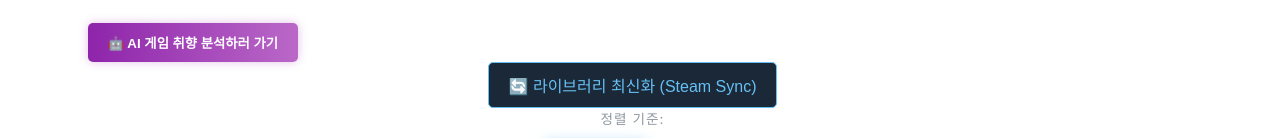
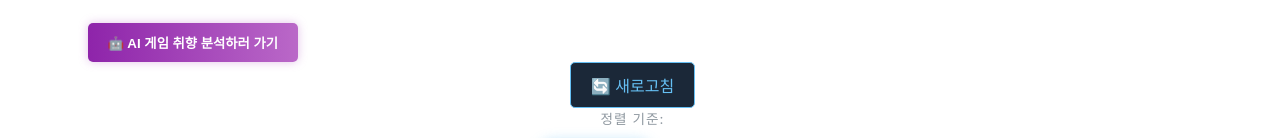
Before and after one commit to ssafyswh/steam-ecyce, a Vue app in the folder FrontEnd/: page /profile in a window 1280 px wide. Shown: the part 173-311 px from the top of the page. Built offline with nearby package versions, Linux system fonts and the light colour scheme; no server answers.

Commit message:
[fix] logout link fix 로그아웃 이후 무조건 메인으로 가는거 고침

```diff
--- a/FrontEnd/src/App.vue
+++ b/FrontEnd/src/App.vue
@@ -52,7 +52,7 @@ onMounted(() => {
 
 const handleLogout = () => {
   authStore.logout();
-  router.push('/');
+  // router.push('/');
 };
 
 // 프로필 페이지로 이동
--- a/FrontEnd/src/views/ProfileView.vue
+++ b/FrontEnd/src/views/ProfileView.vue
@@ -10,7 +10,7 @@
 
     <div class="controls">
       <button @click="syncLibrary" :disabled="isLoading" class="sync-btn">
-        {{ isLoading ? '스팀과 동기화 중...' : '🔄 라이브러리 최신화 (Steam Sync)' }}
+        {{ isLoading ? '스팀과 동기화 중...' : '🔄 새로고침' }}
       </button>
       <p v-if="games.length > 0">총 {{ games.length }}개의 게임을 소유중입니다.</p>
       <!-- 게임 정렬 옵션 선택 -->
```
Also changed, not shown: 1 other file (tests, documents, lock files or other folders).
